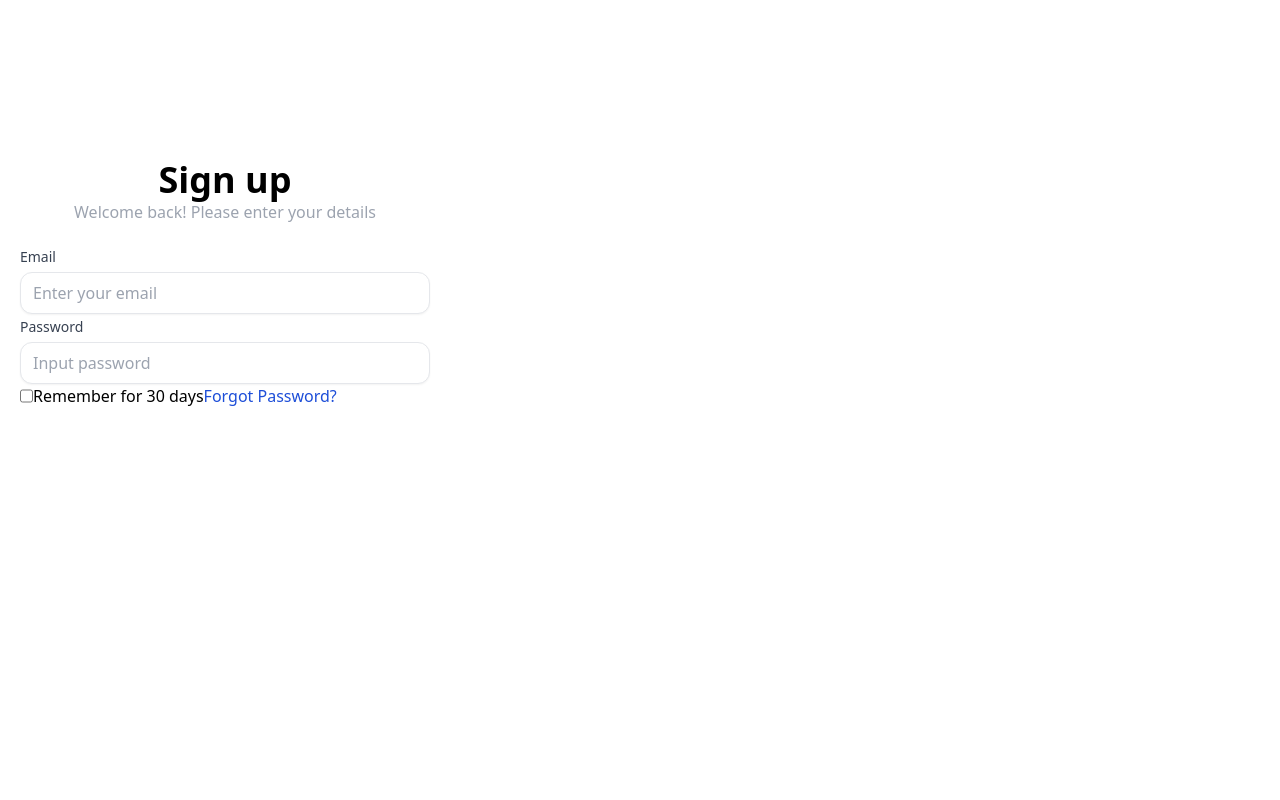
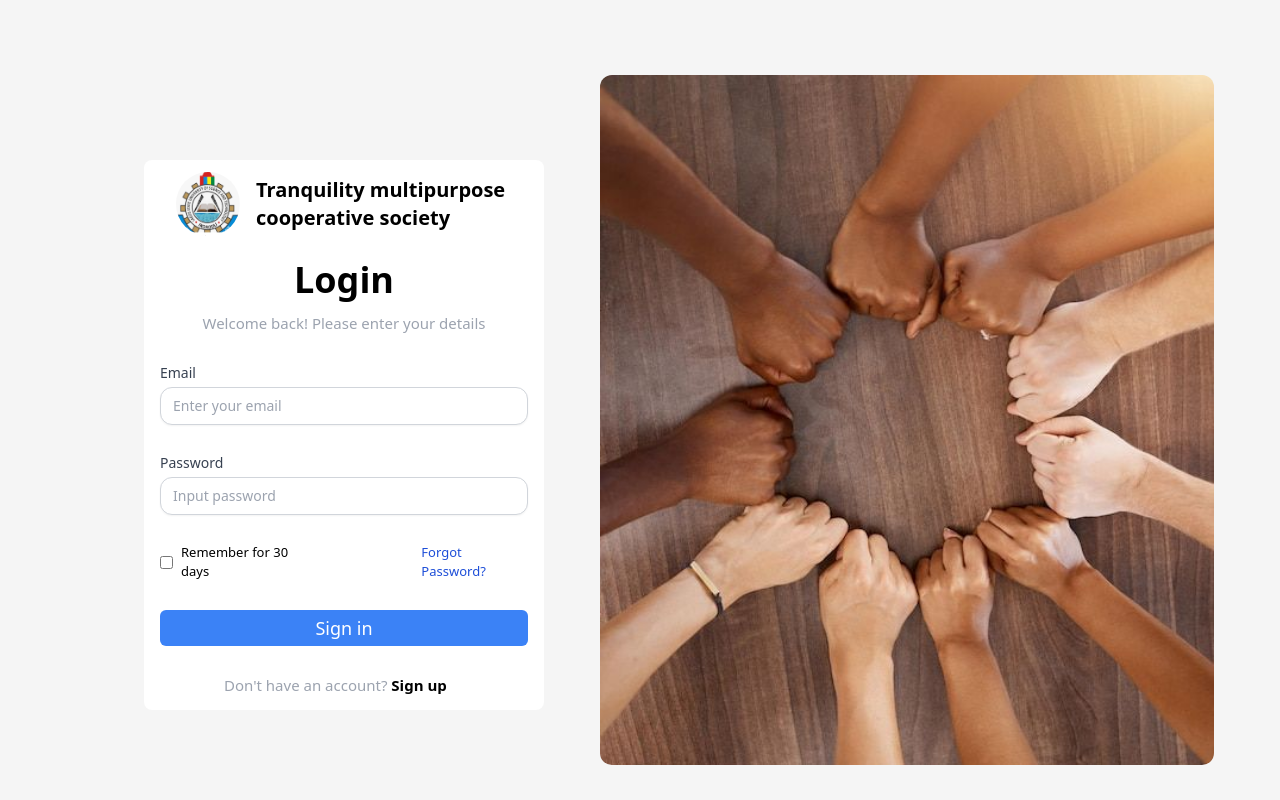
Before and after one commit to organism00/LasustechCooperative-FrontEnd, a website: page public/login.html in a window 1280 px wide. Drawn offline with Linux system fonts and the light colour scheme.

Commit message:
Login page

```diff
--- a/public/login.html
+++ b/public/login.html
@@ -7,18 +7,31 @@
     <link rel="stylesheet" href="output.css">
 </head>
 <body class="flex  bg-[whitesmoke] ">
-    <!-- <div class="ml-28 flex flex-col items-center">
-        <img alt="StartGlobal Logo" class="mt-10 rounded-full h-16 w-16" src="Images/Screenshot_12-11-2024_94235_www.google.com.jpeg" />
-        <blockquote>TRANQUILITY MULTIPURPOSE COOPERATIVE SOCIETY LIMITED</blockquote>
+<!--
+
+    <div class="flex flex-col">
+        <p class="ml-24">TRANQUILITY MULTIPURPOSE COOPERATIVE SOCIETY LIMITED</p>
+        <img alt="StartGlobal Logo" class=" rounded-full h-16 w-16" src="Images/Screenshot_12-11-2024_94235_www.google.com.jpeg" />
+
     </div> -->
-    <div class="bg-white h-[600px] w-[450px] rounded-lg  mt-40 ml-36">
-        <!-- <img src="cooperative.jpg" alt="" class="h-[500px] w-96 rounded-xl"> -->
 
-        <div class="flex flex-col items-center p-3 space-y-3">
-            <p class="text-4xl font-bold">Sign up</p>
-            <p class="text-gray-400">Welcome back! Please enter your details</p>
+    <div class="bg-white h-[550px] w-[400px] rounded-lg  mt-40 ml-36">
+
+  <div class="  flex items-center space-x-4 p-3 ml-5">
+   <img alt="Logo of Tranquility Multipurpose Cooperative Society Limited" class="w-16 h-16 rounded-full" src="Images/Screenshot_12-11-2024_94235_www.google.com.jpeg">
+   <div>
+    <h1 class="text-xl">
+    <b>  Tranquility multipurpose cooperative society</b>
+    </h1>
+
+   </div>
+  </div>
+
+        <div class="flex flex-col items-center  p-3 space-y-3 w-[400px]">
+            <p class="text-4xl font-bold">Login</p>
+            <p class="text-gray-400 text-[15px]">Welcome back! Please enter your details</p>
         </div>
-         <form action="" class="flex flex-col space-y-5 p-5">
+         <form action="" class="flex flex-col space-y-7 p-4 w-[400px]">
             <div>
                 <label class="block text-sm font-medium text-gray-700" for="form">
                  Email
@@ -31,14 +44,20 @@
                 </label>
                 <input class="mt-1 block w-full border border-gray-300 rounded-xl shadow-sm py-2 px-3 focus:outline-none focus:ring-blue-500 focus:border-blue-500 sm:text-sm" id="form" name="form" type="password" placeholder="Input password"/>
                </div>
-              <div class="flex flex-row space-x-28">
-                <div class="flex     rounded-none   ">
+              <div class="flex  space-x-10 gap-16">
+                <div class="flex gap-2">
                     <input type="checkbox"  name="1">
-                    <p>Remember for 30 days</p>
+                    <p class="text-[13px]">Remember for 30 days</p>
                  </div>
-                <a href="" class="text-blue-700">Forgot Password?</a>
+                <a href="" class="text-blue-700 text-[13px]  ml-14">Forgot Password?</a>
+              </div>
+              <div class="bg-blue-500  rounded-md  flex items-center justify-center text-lg text-white p-1 ">Sign in</div>
+              <div class="ml-16">
+                <p class="text-gray-400 text-[15px]">Don't have an account? <a href="signup.html" class="font-semibold text-[15px] text-black">Sign up</a></p>
+
               </div>
          </form>
     </div>
+    <img src="cooperative.jpg" alt="" class="h-[690px] w-[48%] rounded-xl ml-[600px] flex   absolute  mt-[75px]">
 </body>
 </html>
```
Also changed, not shown: public/output.css.
